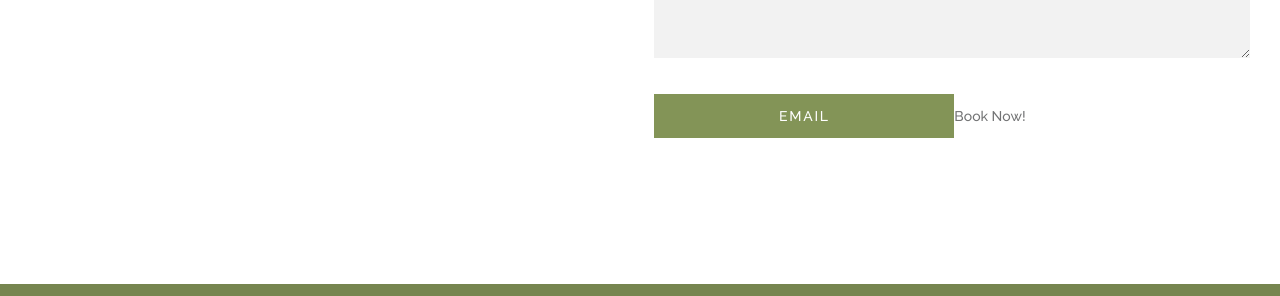
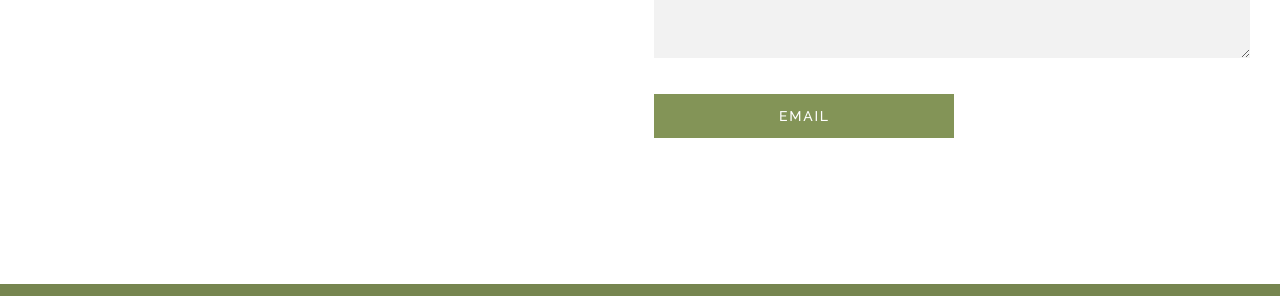
Before and after one commit to backupparachute/backupparachute.github.com, a Jekyll site: the page built from contact.html, in a window 1280 px wide. Shown: the part 548-844 px from the top of the page. Built offline with Jekyll 4.4.1, drawn with Linux system fonts in a browser that asks for light colours; comment, search, counter and statistics services are not loaded.

Commit message:
tempremove book now

```diff
--- a/contact.html
+++ b/contact.html
@@ -31,7 +31,6 @@ scripts:
       <input type="text" name="email" placeholder="Email*" required/>
       <textarea name="message" placeholder="Message/Inquiry" required></textarea>
       <button class="btn" type="submit">Email</button
-      <a class="btn btn-ghost btn-small" href="https://calendly.com/backupparachute/intro">Book Now!</a>
     </form>
   </section>
 </div>
```
